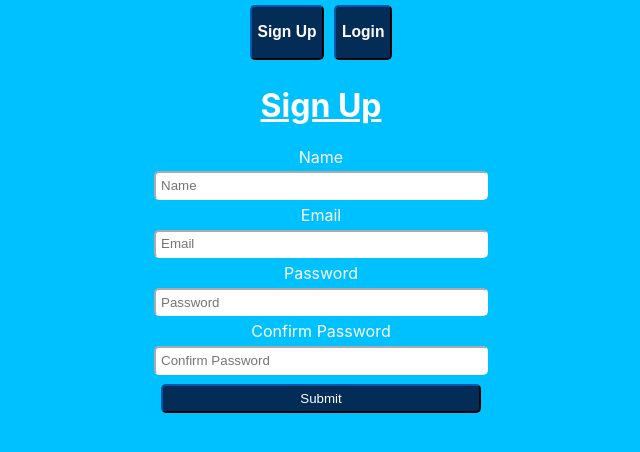
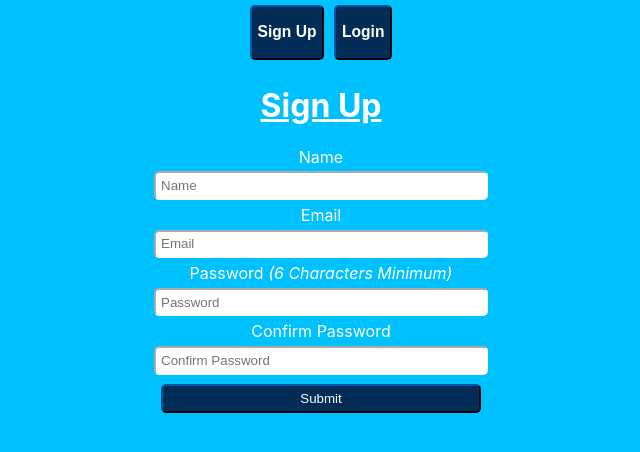
Before and after one commit to nhavilah/NickTanda, a React (Create React App) app: page /signUp in a window 1280 px wide. Shown: the top 452 px of the page, without its empty margins (319-959 px from the left). Built offline with nearby package versions, Linux system fonts and the light colour scheme.

Commit message:
Password length patch

```diff
--- a/src/pages/Signup.js
+++ b/src/pages/Signup.js
@@ -11,6 +11,8 @@ function SignUp() {
             alert("Make sure your passwords match!")
         } else if (formData.name.length === 0 || formData.email.length === 0 || formData.password.length === 0 || formData.confirmPassword.length === 0) {
             alert("Please Fill In All Fields!")
+        } else if(formData.password.length < 6) {
+            alert("Password Must Be At Least 6 Characters Long")
         } else {
             fetch('http://127.0.0.1:3000/auth/signup', {
                 method: "post",
@@ -66,7 +68,7 @@ function SignUp() {
                         formData.email
                     }/>
                 <br/>
-                <label>Password</label>
+                <label>Password<i> (6 Characters Minimum)</i></label>
                 <br />
                 <input type="password" placeholder="Password" name="password"
                     onChange={
```
